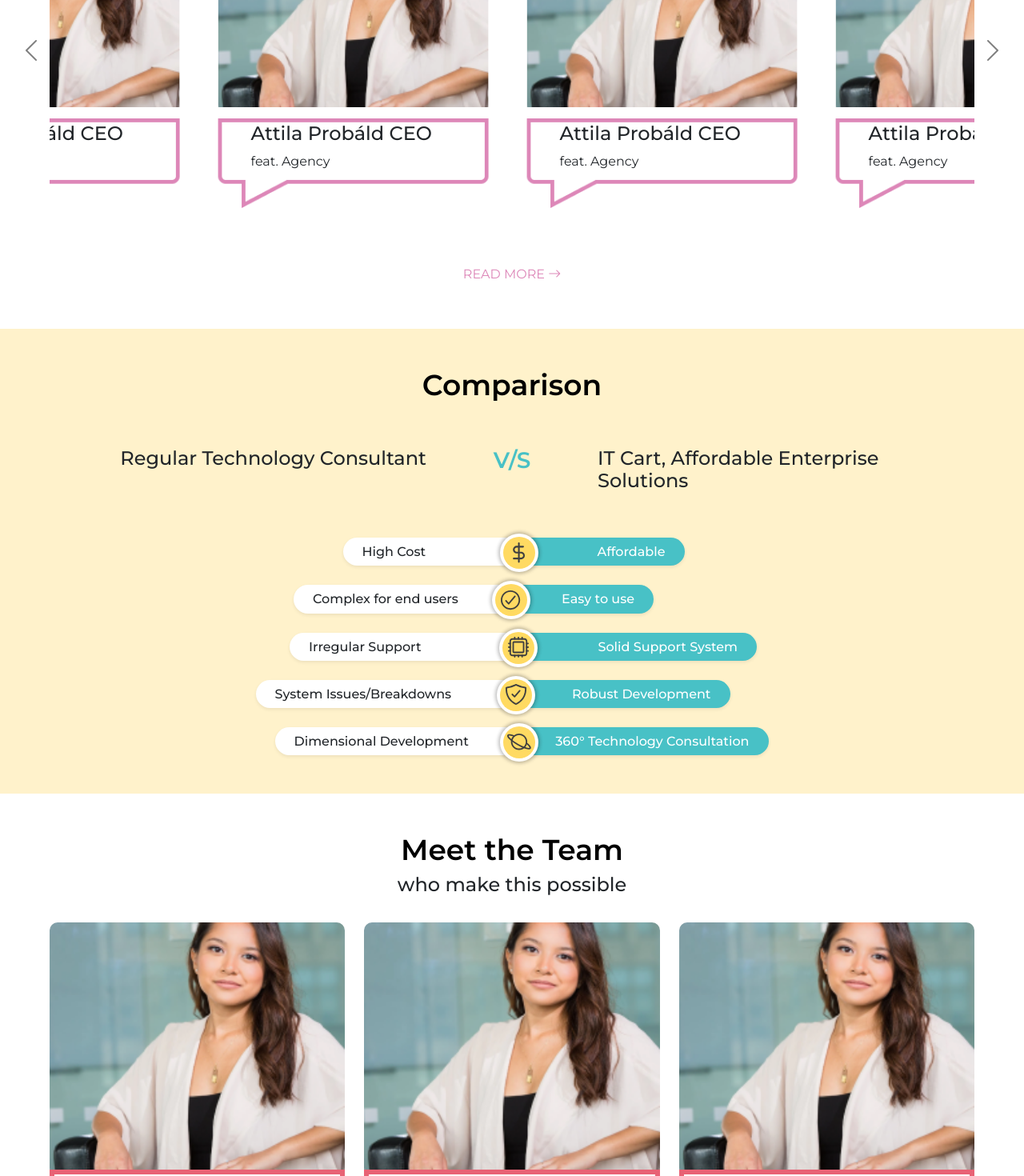
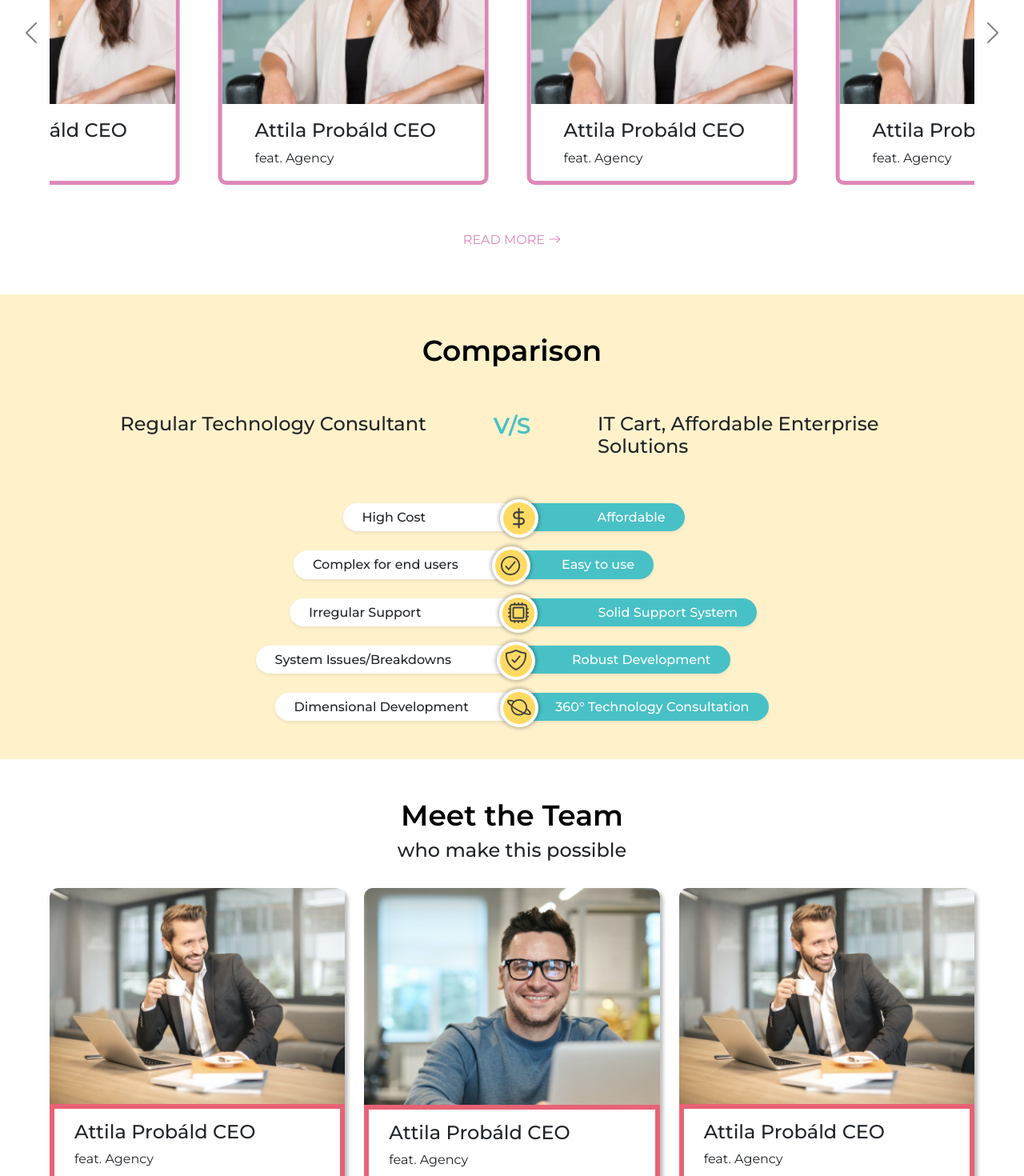
Before and after one commit to Amzad9/itcart, a React (Create React App) app: page / in a window 1280 px wide. Shown: the part 4920-6390 px from the top of the page at 80% size. Built offline with nearby package versions, Linux system fonts and the light colour scheme.

Commit message:
content text

```diff
--- a/src/App.scss
+++ b/src/App.scss
@@ -229,3 +229,9 @@ h2{
         }
     }
 }
+
+
+.box-shadow-sm{
+    box-shadow: 4px 4px 4px rgba(0, 0, 0, 0.25);
+    border-radius: 10px;
+}
--- a/src/components/PeopleSay/PeopleSay.js
+++ b/src/components/PeopleSay/PeopleSay.js
@@ -94,7 +94,7 @@ const PeopleSay = () => {
 
                         <Slider {...SERVICE_SLIDER_SETTINGS}>
                             {SlideData.map(item => (
-                                <SlideCard  onClick={handleClick} classBody="pb-0" className="border-0 bg-white shadow-none p-0" src={item.img}>
+                                <SlideCard  onClick={handleClick} classBody="pb-0" className="bg-white shadow-none p-0" src={item.img}>
                                    <div>
                                       <h4>{item.title}</h4>
                                       <p className="fs-6">{item.subtitle}</p>
--- a/src/components/PeopleSay/PeopleSay.scss
+++ b/src/components/PeopleSay/PeopleSay.scss
@@ -1,8 +1,9 @@
 .PeopleSay{
     .card{
-        border-radius: 10px 10px 0px 0px !important;
+        border-radius: 10px 10px 10px 10px !important;
         min-height: auto !important;
         width: 100% !important;
+        border: 5px solid #DD87B8;
         h4{
             font-weight: 500;
         }
@@ -12,10 +13,10 @@
             max-width: 100% !important;
         }
         .card-body{
-            background: url(../assets/vector2.png) no-repeat center center;
+            // background: url(../assets/vector2.png) no-repeat center center;
             background-size: 100%;
            div{
-              padding: 3px 10px 45px 25px;
+              padding: 3px 0px 0px 25px;
            }
             // border: 6px solid #DD87B8;
             // border-radius: 0px 0px 10px 10px !important;
--- a/src/components/Team/Team.js
+++ b/src/components/Team/Team.js
@@ -3,7 +3,11 @@ import { Container, Row, Col, Nav, Overlay, Popover} from 'react-bootstrap';
 import SlideCard from '../Card/SlideCard';
 import '../Client/Client.scss'
 import './Team.scss'
-import Union from '../assets/Union.png';
+// import Union from '../assets/Union.png';
+
+
+import Team1 from '../assets/team1.png';
+import Team2 from '../assets/team2.png';
 
 
 
@@ -27,9 +31,9 @@ const PeopleSay = () => {
 
 
       const SlideData = [
-        {id: 1, img: Union, title: 'Attila Probáld CEO', subtitle: 'feat. Agency'},
-        {id: 2, img: Union,  title: 'Attila Probáld CEO', subtitle: 'feat. Agency'},
-        {id: 3, img: Union, title: 'Attila Probáld CEO', subtitle: 'feat. Agency'}
+        {id: 1, img: Team1, title: 'Attila Probáld CEO', subtitle: 'feat. Agency'},
+        {id: 2, img: Team2,  title: 'Attila Probáld CEO', subtitle: 'feat. Agency'},
+        {id: 3, img: Team1, title: 'Attila Probáld CEO', subtitle: 'feat. Agency'}
         // {id: 1, img: Union, title: 'Attila Probáld CEO', subtitle: 'feat. Agency'}
       ]
 
@@ -51,7 +55,7 @@ const PeopleSay = () => {
 
                             {SlideData.map(item => (
                              <Col className="mb-4 mb-xl-0" sm={12} md={6} xl={4} ref={ref}>
-                                <SlideCard  onClick={handleClick} classBody="pb-0" className="border-0 bg-white shadow-none p-0" src={item.img}>
+                                <SlideCard  onClick={handleClick} classBody="pb-0" className="box-shadow-sm border-0 bg-white  p-0" src={item.img}>
                                    <div>
                                       <h4>{item.title}</h4>
                                       <p className="fs-6">{item.subtitle}</p>
```
Also changed, not shown: src/components/assets/team1.png (added), src/components/assets/team2.png (added).
